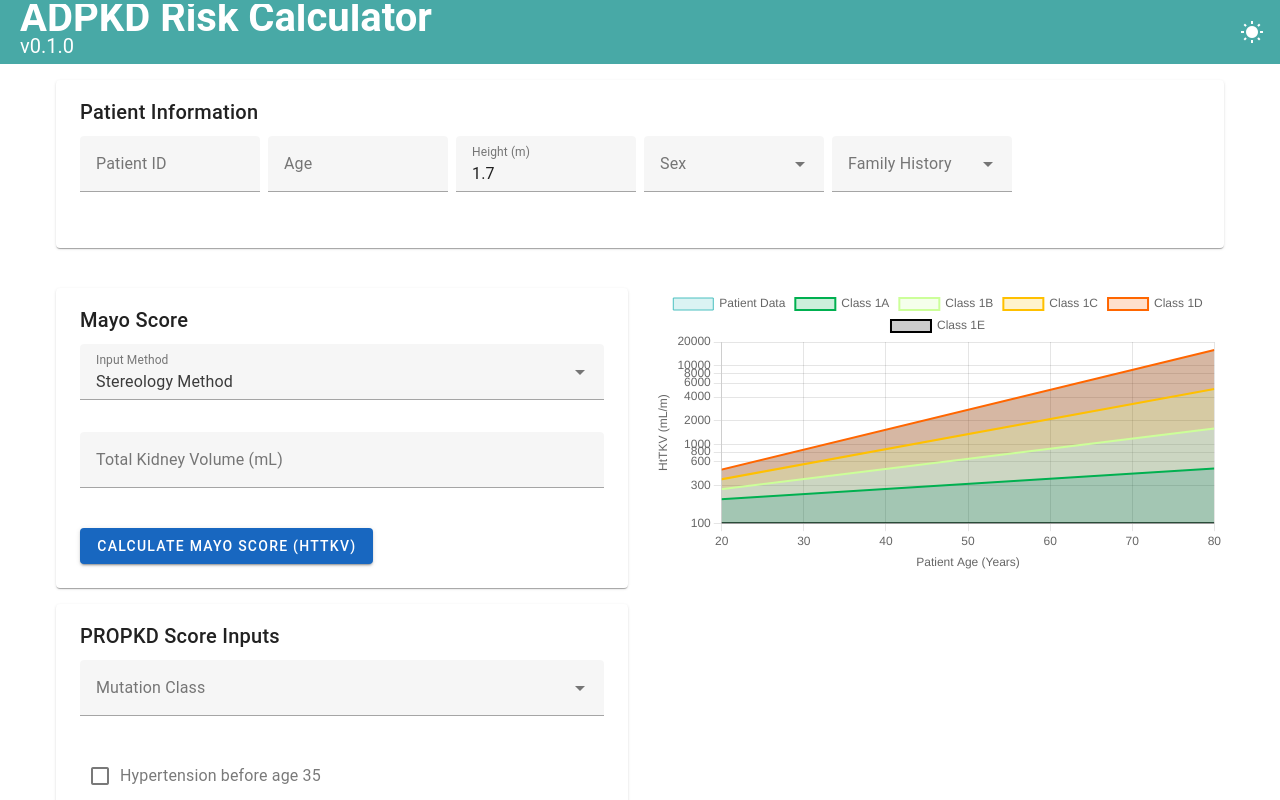
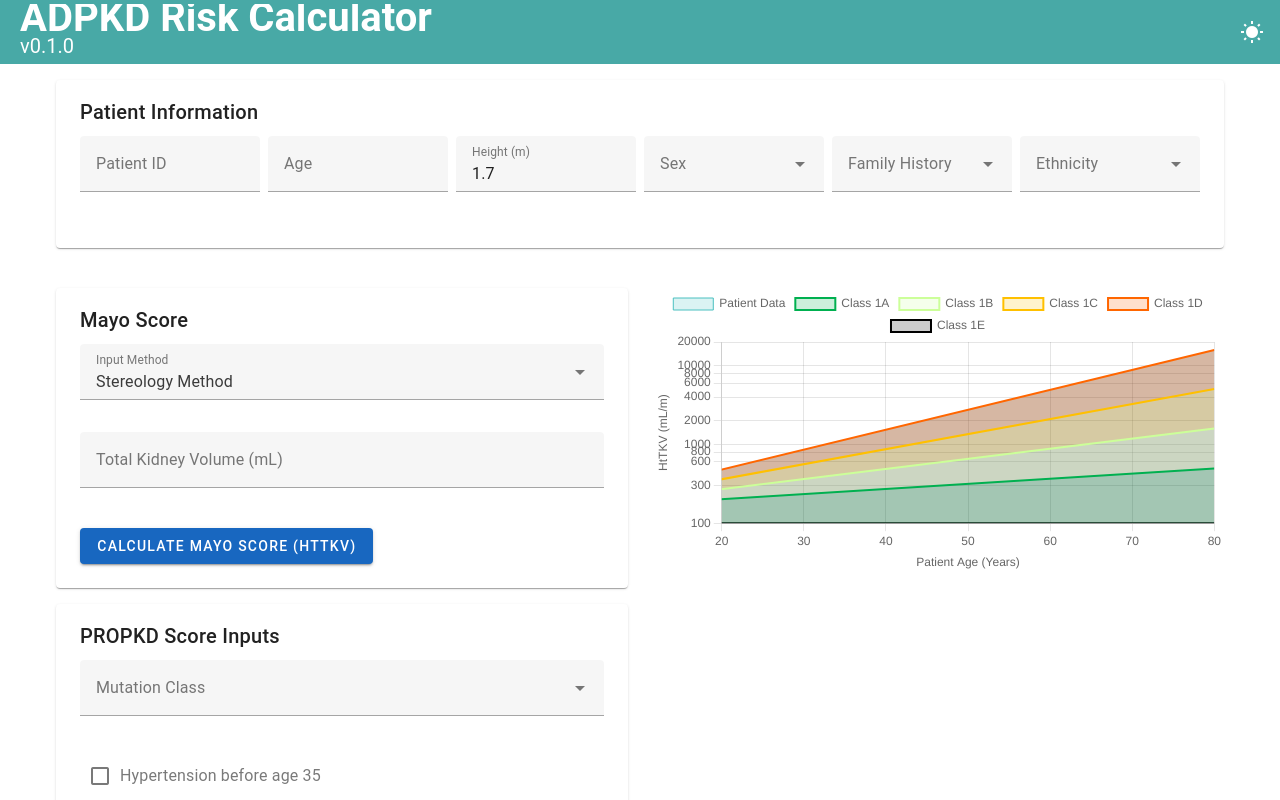
Before and after one commit to halbritter-lab/adpkd-risk, a Vue app: page / in a window 1280 px wide. Shown: the top 800 px of the page. Built offline with nearby package versions, Linux system fonts and the light colour scheme; what webfontloader would draw is missing.

Commit message:
feat: Add ethnicity select input to patient information form

```diff
--- a/src/App.vue
+++ b/src/App.vue
@@ -34,6 +34,16 @@
                   </v-col>
                   <v-col cols="12" sm="2" md="2">
                     <v-select v-model="familyHistory" :items="['Positive', 'Negative']" label="Family History" dense outlined />
+                  </v-col>
+                  <!-- Ethnicity Select Input -->
+                  <v-col cols="12" sm="2" md="2">
+                    <v-select
+                      v-model="ethnicity"
+                      :items="ethnicityOptions"
+                      label="Ethnicity"
+                      dense
+                      outlined
+                    />
                   </v-col>
                 </v-row>
               </v-card-text>
@@ -124,6 +134,7 @@ export default {
       height: 1.70, // Set default height in meters
       sex: null,
       familyHistory: null,
+      ethnicity: null, // New Ethnicity field
       kidneyVolume: null,
       inputMethod: 'Stereology Method',
       kidneyRight: {
@@ -146,6 +157,7 @@ export default {
         'Nontruncating PKD1 mutation',
         'Truncating PKD1 mutation',
       ],
+      ethnicityOptions: ['AA', 'O'], // Ethnicity options: AA for African American, O for Others
       chartData: {
         datasets: [
           {
```
